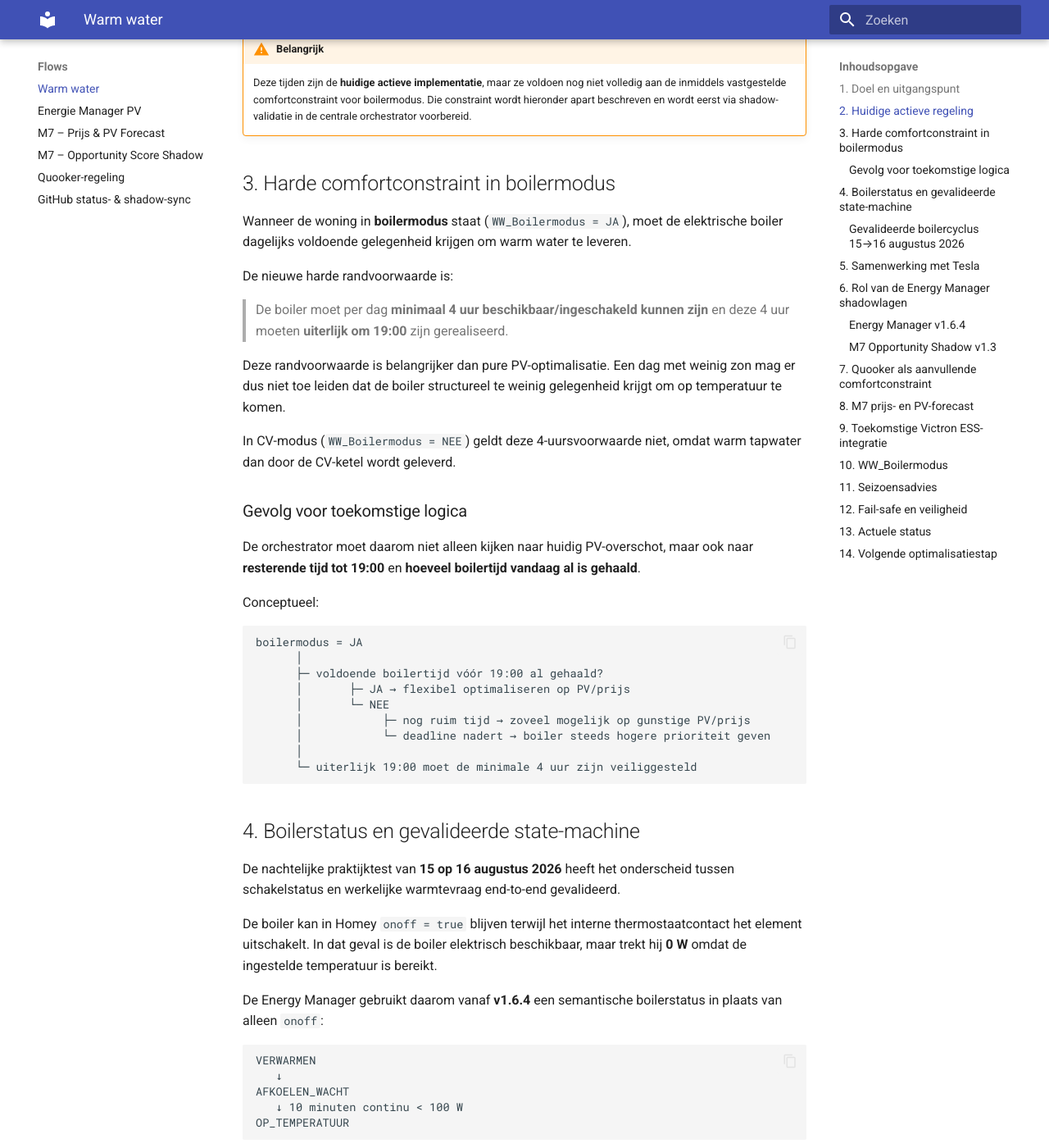
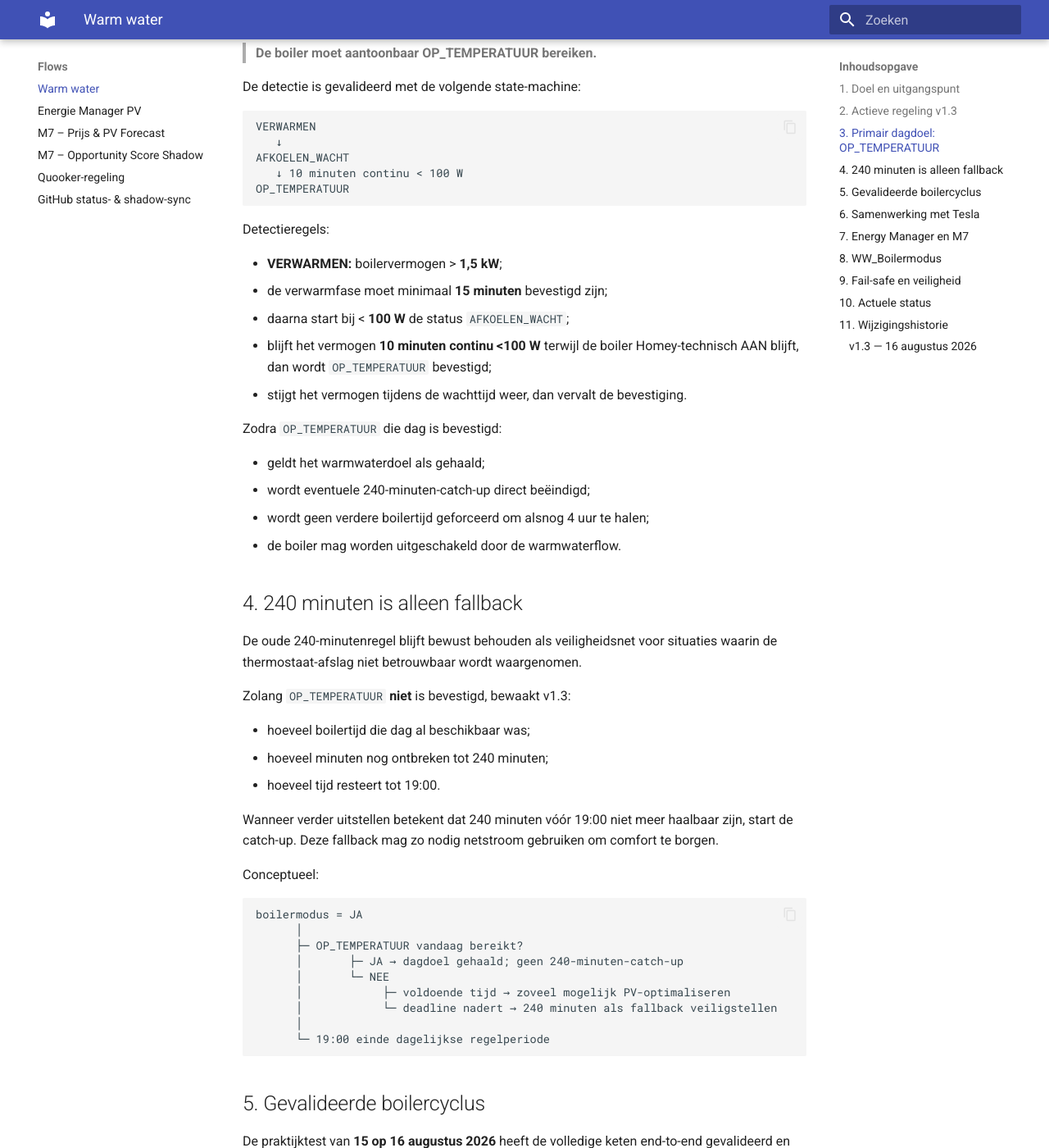
Before and after one commit to OnsKasteeltje/homey-energy-manual, an MkDocs documentation site: the page built from docs/warm-water.md, in a window 1280 px wide and 1400 px high, scrolled down 1503 px. Shown: the whole window at 82% size. Built offline with MkDocs 1.6.1 and Material for MkDocs 9.7.7, drawn with Linux system fonts in a browser that asks for light colours; some of the changed text lies outside the part shown.

Commit message:
Warmwaterflow v1.3: OP_TEMPERATUUR als primair dagdoel

````diff
--- a/docs/warm-water.md
+++ b/docs/warm-water.md
@@ -1,15 +1,13 @@
 # Warm water optimalisatie — PV boiler + CV advies
 
 **Status:** 🟢 Actief
-**Flow:** `Warm water optimalisatie - PV boiler + CV advies`
+**Actieve flow:** `Warm water optimalisatie - PV boiler + CV advies v1.3`
 
 De flow draait iedere 5 minuten en stuurt de elektrische boiler aan; de CV-omschakeling blijft handmatig.
 
-Deze pagina maakt onderscheid tussen de **huidige actieve warmwaterregeling**, de **harde comfortconstraint voor boilermodus** en de **geplande integratie met Energy Manager, M7, Quooker en Victron ESS**.
-
 ## 1. Doel en uitgangspunt
 
-De warmwaterregeling combineert twee bestaande warmtebronnen:
+De warmwaterregeling combineert twee warmtebronnen:
 
 | Onderdeel | Uitgangspunt |
 |---|---|
@@ -19,65 +17,31 @@ De warmwaterregeling combineert twee bestaande warmtebronnen:
 | PV-meetbasis | netto P1-import/-export van de gehele woning |
 | CV ↔ boiler omschakeling | **handmatig** |
 
-De elektrische boiler wordt automatisch aan/uit gestuurd. De Vaillant CV-ketel wordt **niet** automatisch omgeschakeld. Homey geeft alleen advies over de gewenste warmwaterbron.
+De elektrische boiler wordt automatisch aan/uit gestuurd. De Vaillant CV-ketel wordt niet automatisch omgeschakeld. Homey geeft alleen advies over de gewenste warmwaterbron.
 
-## 2. Huidige actieve regeling
+## 2. Actieve regeling v1.3
 
-De actieve warmwaterflow gebruikt nog de bestaande PV-regeling. Een verwarmingscyclus mag starten wanneer:
+Vanaf **16 augustus 2026** is `Warm water optimalisatie - PV boiler + CV advies v1.3` de actieve productieflow.
+
+De belangrijkste wijziging ten opzichte van v1.2/v1.1 is dat **OP_TEMPERATUUR nu het primaire dagelijkse comfortdoel is**. De oude regel van 240 minuten ingeschakelde boilertijd blijft alleen bestaan als fallback zolang OP_TEMPERATUUR die dag niet betrouwbaar is bevestigd.
+
+Een PV-start is mogelijk wanneer:
 
 - `WW_Boilermodus = JA`;
-- het tijdstip binnen het huidige startvenster ligt;
+- het tijdstip tussen **09:30 en 18:30** ligt;
 - gedurende minimaal 5 minuten ongeveer **2,1 kW netto P1-export** beschikbaar is.
 
-Na inschakelen geldt een minimumlooptijd van ongeveer **30 minuten**. Daarna mag de boiler worden uitgeschakeld wanneer gedurende circa **10 minuten meer dan 0,5 kW netto uit het net wordt afgenomen**.
+Na inschakelen geldt een minimumlooptijd van ongeveer **30 minuten**. Daarna mag de boiler bij ongunstige omstandigheden tijdelijk worden gestopt wanneer gedurende circa **10 minuten meer dan 0,5 kW netto uit het net wordt afgenomen**, zolang het dagdoel nog veilig kan worden gehaald.
 
-De huidige actieve tijdvensters zijn nog:
+Om **19:00** eindigt de dagelijkse regelperiode.
 
-| Regeling | Huidig actief |
-|---|---:|
-| Nieuwe start mogelijk | **09:30–14:30** |
-| Hard einde | **15:30** |
+## 3. Primair dagdoel: OP_TEMPERATUUR
 
-!!! warning "Belangrijk"
-    Deze tijden zijn de **huidige actieve implementatie**, maar ze voldoen nog niet volledig aan de inmiddels vastgestelde comfortconstraint voor boilermodus. Die constraint wordt hieronder apart beschreven en wordt eerst via shadow-validatie in de centrale orchestrator voorbereid.
+Het dagdoel in boilermodus is nu:
 
-## 3. Harde comfortconstraint in boilermodus
+> **De boiler moet aantoonbaar OP_TEMPERATUUR bereiken.**
 
-Wanneer de woning in **boilermodus** staat (`WW_Boilermodus = JA`), moet de elektrische boiler dagelijks voldoende gelegenheid krijgen om warm water te leveren.
-
-De nieuwe harde randvoorwaarde is:
-
-> De boiler moet per dag **minimaal 4 uur beschikbaar/ingeschakeld kunnen zijn** en deze 4 uur moeten **uiterlijk om 19:00** zijn gerealiseerd.
-
-Deze randvoorwaarde is belangrijker dan pure PV-optimalisatie. Een dag met weinig zon mag er dus niet toe leiden dat de boiler structureel te weinig gelegenheid krijgt om op temperatuur te komen.
-
-In CV-modus (`WW_Boilermodus = NEE`) geldt deze 4-uursvoorwaarde niet, omdat warm tapwater dan door de CV-ketel wordt geleverd.
-
-### Gevolg voor toekomstige logica
-
-De orchestrator moet daarom niet alleen kijken naar huidig PV-overschot, maar ook naar **resterende tijd tot 19:00** en **hoeveel boilertijd vandaag al is gehaald**.
-
-Conceptueel:
-
-```text
-boilermodus = JA
-      │
-      ├─ voldoende boilertijd vóór 19:00 al gehaald?
-      │       ├─ JA → flexibel optimaliseren op PV/prijs
-      │       └─ NEE
-      │            ├─ nog ruim tijd → zoveel mogelijk op gunstige PV/prijs
-      │            └─ deadline nadert → boiler steeds hogere prioriteit geven
-      │
-      └─ uiterlijk 19:00 moet de minimale 4 uur zijn veiliggesteld
-```
-
-## 4. Boilerstatus en gevalideerde state-machine
-
-De nachtelijke praktijktest van **15 op 16 augustus 2026** heeft het onderscheid tussen schakelstatus en werkelijke warmtevraag end-to-end gevalideerd.
-
-De boiler kan in Homey `onoff = true` blijven terwijl het interne thermostaatcontact het element uitschakelt. In dat geval is de boiler elektrisch beschikbaar, maar trekt hij **0 W** omdat de ingestelde temperatuur is bereikt.
-
-De Energy Manager gebruikt daarom vanaf **v1.6.4** een semantische boilerstatus in plaats van alleen `onoff`:
+De detectie is gevalideerd met de volgende state-machine:
 
 ```text
 VERWARMEN
@@ -87,19 +51,50 @@ AFKOELEN_WACHT
 OP_TEMPERATUUR
 ```
 
-De relevante detectieregels zijn:
+Detectieregels:
 
-- **VERWARMEN:** gemeten boilervermogen > **1,5 kW**;
-- de verwarmfase moet eerst gedurende circa **15 minuten** bevestigd zijn;
-- na bevestigd verwarmen start bij < **100 W** de fase `AFKOELEN_WACHT`;
-- blijft het vermogen vervolgens **10 minuten continu <100 W**, dan wordt `OP_TEMPERATUUR` bevestigd;
-- stijgt het vermogen in die wachtperiode weer, dan vervalt de bevestiging en keert de status terug naar `VERWARMEN`/wachtlogica.
+- **VERWARMEN:** boilervermogen > **1,5 kW**;
+- de verwarmfase moet minimaal **15 minuten** bevestigd zijn;
+- daarna start bij < **100 W** de status `AFKOELEN_WACHT`;
+- blijft het vermogen **10 minuten continu <100 W** terwijl de boiler Homey-technisch AAN blijft, dan wordt `OP_TEMPERATUUR` bevestigd;
+- stijgt het vermogen tijdens de wachttijd weer, dan vervalt de bevestiging.
 
-Hiermee is `boiler ingeschakeld + 0 W` niet langer slechts “waarschijnlijk warm”, maar in combinatie met de vooraf bevestigde verwarmfase en de 10-minutenwachttijd een **gevalideerd OP_TEMPERATUUR-signaal**.
+Zodra `OP_TEMPERATUUR` die dag is bevestigd:
 
-### Gevalideerde boilercyclus 15→16 augustus 2026
+- geldt het warmwaterdoel als gehaald;
+- wordt eventuele 240-minuten-catch-up direct beëindigd;
+- wordt geen verdere boilertijd geforceerd om alsnog 4 uur te halen;
+- de boiler mag worden uitgeschakeld door de warmwaterflow.
 
-De volledige cyclus is succesvol doorlopen en persistent opgeslagen in `docs/data/boiler-cycles.json`:
+## 4. 240 minuten is alleen fallback
+
+De oude 240-minutenregel blijft bewust behouden als veiligheidsnet voor situaties waarin de thermostaat-afslag niet betrouwbaar wordt waargenomen.
+
+Zolang `OP_TEMPERATUUR` **niet** is bevestigd, bewaakt v1.3:
+
+- hoeveel boilertijd die dag al beschikbaar was;
+- hoeveel minuten nog ontbreken tot 240 minuten;
+- hoeveel tijd resteert tot 19:00.
+
+Wanneer verder uitstellen betekent dat 240 minuten vóór 19:00 niet meer haalbaar zijn, start de catch-up. Deze fallback mag zo nodig netstroom gebruiken om comfort te borgen.
+
+Conceptueel:
+
+```text
+boilermodus = JA
+      │
+      ├─ OP_TEMPERATUUR vandaag bereikt?
+      │       ├─ JA → dagdoel gehaald; geen 240-minuten-catch-up
+      │       └─ NEE
+      │            ├─ voldoende tijd → zoveel mogelijk PV-optimaliseren
+      │            └─ deadline nadert → 240 minuten als fallback veiligstellen
+      │
+      └─ 19:00 einde dagelijkse regelperiode
+```
+
+## 5. Gevalideerde boilercyclus
+
+De praktijktest van **15 op 16 augustus 2026** heeft de volledige keten end-to-end gevalideerd en persistent opgeslagen in `docs/data/boiler-cycles.json`.
 
 | Kenmerk | Waarde |
 |---|---:|
@@ -110,15 +105,11 @@ De volledige cyclus is succesvol doorlopen en persistent opgeslagen in `docs/dat
 | Geschat boilerverbruik | **1,856 kWh** |
 | `reached_temperature` | **true** |
 
-De waargenomen keten was daarmee volledig:
+Op **16 augustus 2026 om 10:46 lokaal** registreerde Shadow v1.6.6 opnieuw een geldige OP_TEMPERATUUR-cyclus. Daarom bevat v1.3 voor de migratiedag een eenmalige bootstrap: het dagdoel van 16 augustus wordt als reeds gehaald beschouwd, zodat de nieuwe flow niet alsnog onnodige catch-up activeert.
 
-**VERWARMEN → AFKOELEN_WACHT → OP_TEMPERATUUR → registratie in `boiler-cycles.json`**.
+## 6. Samenwerking met Tesla
 
-Dit is de eerste volledige end-to-end acceptatie van de boilercycluslogica.
-
-## 5. Samenwerking met Tesla
-
-De centrale PV-prioriteit blijft als uitgangspunt:
+De centrale PV-prioriteit blijft:
 
 ```text
 1. Huishoudelijk verbruik
@@ -130,71 +121,22 @@ De centrale PV-prioriteit blijft als uitgangspunt:
 4. Teruglevering
 ```
 
-Daarbij geldt één belangrijke nuance: de boiler heeft een **comfortdeadline**. Zolang er voldoende tijd over is tot 19:00 kan Tesla voorrang krijgen. Naarmate de boiler zijn minimale 4 uur nog niet heeft gehaald en de deadline dichterbij komt, moet de boilerprioriteit toenemen.
+Tesla houdt dus normaal prioriteit boven de boiler. De boiler kan vooral PV-overschot benutten dat niet nodig is voor Tesla of te klein is voor zinvol 3-fase Tesla-laden.
 
-De boiler is daarnaast nuttig voor PV-overschotten die te klein zijn voor zinvol 3-fase Tesla-laden maar wel groot genoeg zijn voor ongeveer 2 kW boilervermogen.
+De boilerfallback doorbreekt die economische prioriteit alleen wanneer `OP_TEMPERATUUR` nog niet is bereikt en de comfortdeadline anders in gevaar komt.
 
-## 6. Rol van de Energy Manager shadowlagen
+## 7. Energy Manager en M7
 
-De actieve warmwaterflow wordt nu nog niet direct vervangen door de centrale orchestrator. De overgang wordt stapsgewijs voorbereid met onafhankelijke shadowlagen.
+De warmwaterregeling werkt samen met de centrale observatie- en beslislaag:
 
-### Energy Manager v1.6.4
+- `Energie Manager PV - Shadow Mode v1.6.6` publiceert de actuele energiebalans en semantische boilerstatus;
+- `M7 - Opportunity Score - Shadow v1.3` gebruikt die semantische status voor prijs/PV-beslissingen;
+- `OP_TEMPERATUUR` is in M7 geen start- of uitstelkandidaat;
+- `AFKOELEN_WACHT` blijft conservatief geen kandidaat;
+- `VERWARMEN` kan een uitstelbare belasting zijn bij dure netimport;
+- `UIT` kan een startkandidaat zijn bij gunstige omstandigheden.
 
-`Energie Manager PV - Shadow Mode v1.6.4` is de actieve semantische observatielaag. Deze flow stuurt geen apparaten aan, maar bepaalt onder meer de gevalideerde boilerstatus, volgt actieve boilercycli en publiceert baseline-, dag- en boilercyclusdata naar GitHub.
-
-### M7 Opportunity Shadow v1.3
-
-`M7 - Opportunity Score - Shadow v1.3` voegt prijs- en PV-forecastcontext toe en gebruikt vanaf v1.3 de **gevalideerde semantische boilerstatus** uit de Energy Manager in plaats van alleen de elektrische schakelstand.
-
-Daarbij geldt:
-
-- `OP_TEMPERATUUR`: geen start- of uitstelkandidaat;
-- `AFKOELEN_WACHT`: geen kandidaat zolang de eindstatus nog wordt bevestigd;
-- `VERWARMEN`: kan bij dure netimport als uitstelbare boilerbelasting gelden;
-- `UIT`: kan bij gunstige omstandigheden als startkandidaat gelden;
-- te oude of onbekende status: conservatief geen boilerkandidaat.
-
-De directe validatie na de nachtelijke boilercyclus liet zien dat M7 v1.3 correct `OP_TEMPERATUUR` las terwijl `boilerOn=true` en het vermogen 0 W was. M7 zette daardoor `boilerCanStart=false` en `boilerCanDefer=false` en koos bij `DEFER_FLEX_LOAD` terecht kandidaat `NONE` in plaats van de reeds warme boiler.
-
-Het doel blijft eerst aantonen dat de nieuwere logica betere keuzes maakt voordat zij de actieve warmwaterflow mag vervangen of overrulen.
-
-## 7. Quooker als aanvullende comfortconstraint
-
-De Quooker wordt via bestaande Homey-flows aangestuurd. Die bestaande flows en tijdvensters blijven voorlopig leidend.
-
-De centrale orchestrator gebruikt Quooker in eerste instantie alleen als context:
-
-- staat de Quooker aan of uit;
-- bevindt het huidige tijdstip zich binnen een toegestaan Quooker-venster;
-- kan flexibel vermogen beter naar Tesla, boiler, batterij of Quooker gaan zonder comfort te verstoren.
-
-De warmwaterflow zelf verandert de Quooker-regeling niet.
-
-## 8. M7 prijs- en PV-forecast
-
-M7 voegt voorspellende context toe zonder apparaten aan te sturen. De huidige signalen zijn:
-
-| Signaal | Betekenis |
-|---|---|
-| `priceNegative` | actuele prijs is negatief |
-| `priceCheapNext4h` | nu is relatief goedkoop t.o.v. komende vier uur |
-| `priceExpensiveNext4h` | nu is relatief duur t.o.v. komende vier uur |
-| `pvTop4h` | huidig uur hoort tot de vier beste verwachte PV-uren tussen 09:00 en 18:00 |
-
-Voor warm water betekent dit dat de orchestrator straks kan afwegen of de boiler beter **nu**, **later op verwachte PV** of — als de 19:00-deadline nadert — **ongeacht de forecast** moet draaien.
-
-## 9. Toekomstige Victron ESS-integratie
-
-De toekomstige Victron ESS-laag verandert de rolverdeling niet:
-
-- **Homey** wordt economische/comfort-orchestrator;
-- **Cerbo/Victron** blijft de snelle ESS- en batterijregelaar;
-- Homey bepaalt bijvoorbeeld wanneer batterijcapaciteit strategisch moet worden benut voor PV, goedkope stroom, Tesla of warm water;
-- Homey vervangt geen BMS-, ESS- of elektrische beveiligingen.
-
-Voor de warmwaterlogica kan Victron later relevant worden wanneer goedkope netstroom of batterijcapaciteit wordt ingezet om de 19:00-warmwaterconstraint slimmer te halen.
-
-## 10. `WW_Boilermodus`
+## 8. `WW_Boilermodus`
 
 De fysieke omschakeling tussen CV en elektrische boiler blijft handmatig.
 
@@ -203,57 +145,46 @@ De fysieke omschakeling tussen CV en elektrische boiler blijft handmatig.
 | **JA** | warm tapwater via elektrische boiler |
 | **NEE** | warm tapwater via Vaillant CV |
 
-In CV-modus houdt de warmwaterflow de elektrische boiler uit. Na fysieke omschakeling moet `WW_Boilermodus` daarom ook worden bijgewerkt.
+In CV-modus houdt de warmwaterflow de elektrische boiler uit.
 
-## 11. Seizoensadvies
+## 9. Fail-safe en veiligheid
 
-Het bestaande seizoensadvies blijft voorlopig onderdeel van de warmwaterflow. Homey beoordeelt meerdere dagen en adviseert wanneer handmatig omschakelen tussen CV en boiler logisch is.
-
-Dit advies wordt later opnieuw geëvalueerd zodra M7-forecastdata en de centrale orchestrator voldoende meetgeschiedenis hebben. Tot die tijd blijft de huidige advieslogica leidend.
-
-## 12. Fail-safe en veiligheid
-
-De regeling blijft bewust conservatief:
+De regeling blijft conservatief:
 
 - in CV-modus blijft de elektrische boiler uit;
 - Homey schakelt de Vaillant CV niet automatisch om;
-- bij ontbrekende kritieke meetdata moet de regeling stoppen in plaats van gokken;
-- minimumlooptijden en vertragingen voorkomen onrustig schakelen;
-- legacy-boilerflows blijven uit om dubbele aansturing te voorkomen;
-- shadowflows sturen geen apparaten aan;
-- M7 gebruikt een te oude of onbekende boilerstatus niet als flexkandidaat;
-- de 4-uursvoorwaarde vóór 19:00 wordt eerst gecontroleerd in shadowlogica voordat actieve orchestratie wordt aangepast.
+- ontbrekende kritieke meetdata leiden tot stoppen in plaats van gokken;
+- minimumlooptijden en hold-tijden voorkomen onrustig schakelen;
+- maximaal één warmwaterproductieversie is actief;
+- legacy- en testversies blijven uit;
+- de tijdelijke omschakelflow voor v1.2 → v1.3 is na succesvolle migratie uitgeschakeld;
+- de handmatige start van v1.3 is uitsluitend read-only diagnostiek en stuurt geen apparaten.
 
-## 13. Actuele status
+## 10. Actuele status
 
 | Onderdeel | Status |
 |---|---|
-| Warm water optimalisatie | 🟢 **Actief** |
-| `WW_Boilermodus` | actief als bronkeuze |
+| Warm water optimalisatie | 🟢 **v1.3 actief** |
+| Primair dagdoel | ✅ **OP_TEMPERATUUR** |
+| OP_TEMPERATUUR-detectie | ✅ >1500 W ≥15 min, daarna <100 W ≥10 min terwijl AAN |
+| 240 minuten | 🟡 alleen fallback zolang OP_TEMPERATUUR niet bevestigd is |
+| Nieuwe PV-start mogelijk | **09:30–18:30** |
+| Einde dagelijkse regelperiode | **19:00** |
 | Boiler Homey on/off write | ✅ gevalideerd |
-| Werkelijk boilervermogen tijdens verwarmen | ✅ circa 1,95–2,0 kW gevalideerd |
-| Semantische boilerstatus | ✅ `VERWARMEN → AFKOELEN_WACHT → OP_TEMPERATUUR` gevalideerd |
-| OP_TEMPERATUUR-bevestiging | ✅ 10 minuten continu <100 W na bevestigde verwarmfase |
 | Volledige boilercyclusregistratie | ✅ gevalideerd in `boiler-cycles.json` |
-| Huidige startvenster | **09:30–14:30** |
-| Huidig hard einde | **15:30** |
-| Minimale boilertijd in boilermodus | **4 uur/dag** |
-| Deadline minimale boilertijd | **19:00** |
-| Energy Manager v1.6.4 | 🟢 actieve shadowobservatie |
-| M7 prijs/PV-context | 🟡 read-only/shadow |
-| M7 Opportunity Score v1.3 | 🟢 actief in shadow; semantische boilerstatus geïntegreerd |
-| Quookerregeling | bestaande Homey-flows blijven leidend |
-| Victron ESS | toekomstig; nog niet geïnstalleerd |
+| Energy Manager | 🟢 Shadow v1.6.6 actief |
+| M7 Opportunity Score | 🟢 v1.3 shadow met semantische boilerstatus |
 | CV ↔ boiler omschakeling | handmatig |
 
-## 14. Volgende optimalisatiestap
+## 11. Wijzigingshistorie
 
-De belangrijke technische onzekerheid rond het herkennen van een daadwerkelijk warme boiler is hiermee weggenomen. De volgende ontwerpstap is daarom niet meer “kan Homey OP_TEMPERATUUR betrouwbaar herkennen?”, maar **hoe deze gevalideerde status samen met comfortdeadline, PV, prijs, Tesla en later Victron wordt gebruikt voor actieve orchestratie**.
+### v1.3 — 16 augustus 2026
 
-Daarbij vergelijken we nog steeds:
-
-1. wat de huidige actieve warmwaterregeling werkelijk doet;
-2. wat Energy Manager v1.6.4 observeert en zou adviseren;
-3. wat M7 v1.3 met prijs- en PV-forecast adviseert.
-
-Pas daarna wordt de actieve warmwaterregeling vervangen of verder geïntegreerd in de centrale Energy Manager. De harde ontwerpvoorwaarde blijft: **in boilermodus moet de 4-uurswarmwaterconstraint uiterlijk om 19:00 gegarandeerd zijn**.
+- `OP_TEMPERATUUR` is het primaire dagelijkse boilerdoel geworden.
+- Detectie gebruikt >1500 W gedurende minimaal 15 minuten en daarna <100 W gedurende minimaal 10 minuten terwijl de boiler AAN blijft.
+- Na bevestigd `OP_TEMPERATUUR` wordt geen verdere catch-up naar 240 minuten uitgevoerd.
+- 240 minuten blijft beschikbaar als fallback wanneer thermostaat-afslag niet betrouwbaar wordt bevestigd.
+- PV-startvenster loopt tot 18:30; dagelijkse regelperiode eindigt om 19:00.
+- Migratiedag 16-08-2026 gebruikt een eenmalige bootstrap op basis van de reeds door Shadow v1.6.6 vastgelegde geldige cyclus om 10:46 lokaal.
+- Handmatige start van de flow is read-only diagnostiek.
+- v1.2 nacht-test en de oude ongenummerde v1.1 zijn uitgeschakeld; slechts één warmwaterproductieversie is actief.
````
